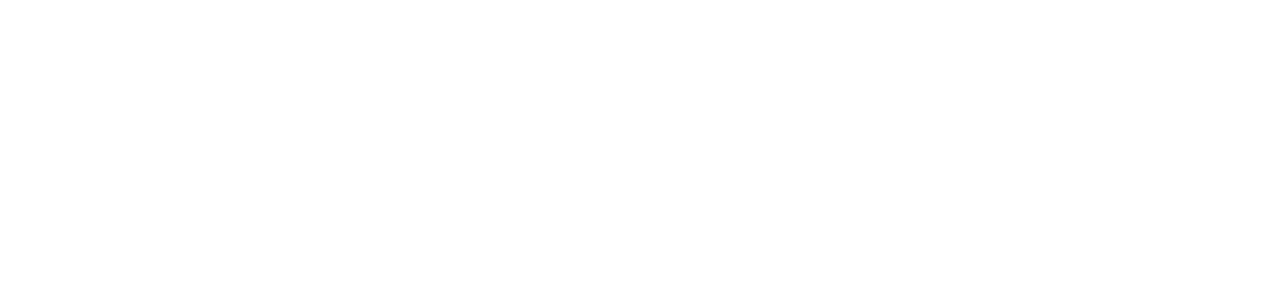
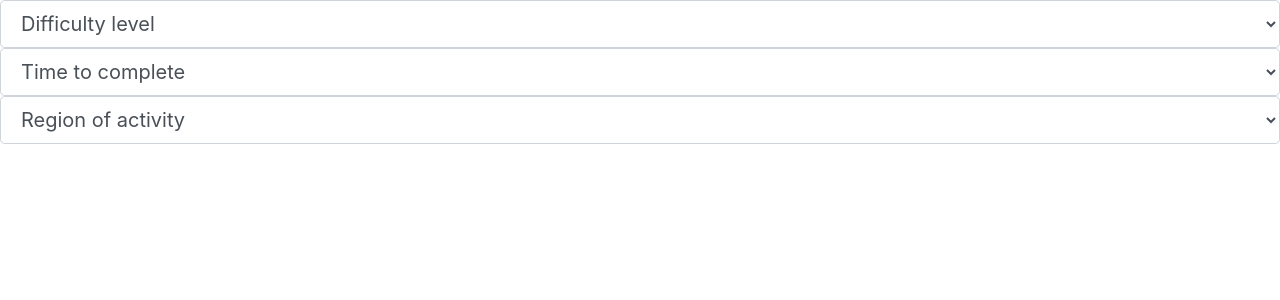
Before and after one commit to Jamesdavies1/Wander-Project3, a React (Create React App) app in the folder client/: page /SelectWalk in a window 1280 px wide. Shown: the top 300 px of the page. Built offline with nearby package versions, Linux system fonts and the light colour scheme.

Commit message:
added new component dropdownform and implemented this into selectwalk page

```diff
--- /dev/null
+++ b/client/src/components/DropDownForm.js
@@ -0,0 +1,16 @@
+import React from "react";
+
+function DropDownForm({contents, title}) {
+  return (
+    <select className="form-control form-control-lg">
+      <option>{title}</option>
+      {
+          contents.map(element => (
+                <option value={element}>{element}</option>
+            ))
+      }
+    </select>
+  );
+}
+
+export default DropDownForm;
--- a/client/src/pages/SelectWalk.js
+++ b/client/src/pages/SelectWalk.js
@@ -1,12 +1,18 @@
 import React from "react";
 import {Link} from "react-router-dom";
+import DropDownForm from "../components/DropDownForm";
 
 function SelectWalk() {
     return (
         <div>
+<DropDownForm contents={["easy", "medium", "hard"]} title={"Difficulty level"}/>
+<DropDownForm contents={[0.5, 1, 2, 4, 6, 8]} title={"Time to complete"}/>
+<DropDownForm contents={["Cheshire", "Lake District", "Peak District", "Scotland", "Snowdonia", "Yorkshire Dales"]} title={"Region of activity"}/>
 
         </div>
     )
 };
 
+
+
 export default SelectWalk;
```
